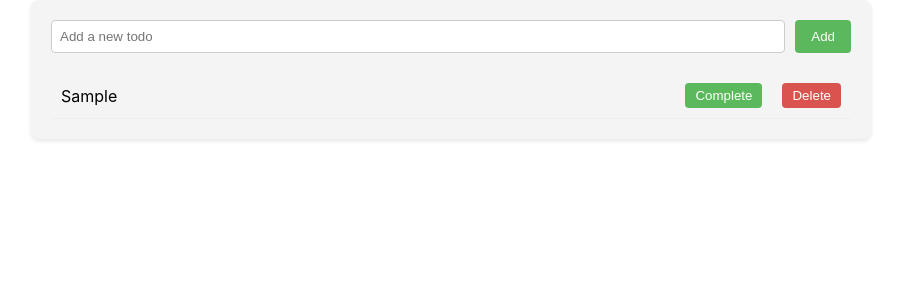
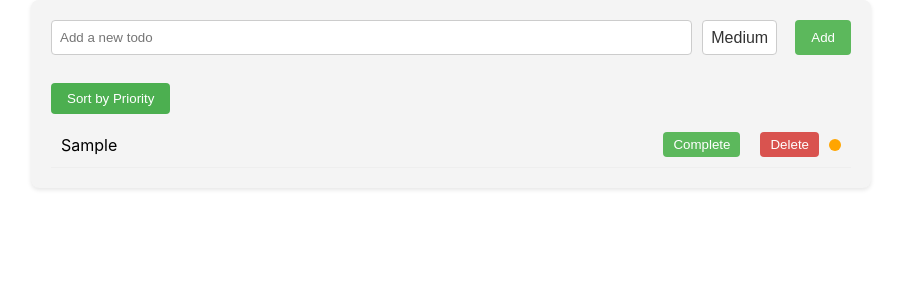
Before and after one commit to trubo4ka911/todo-list, a React (Create React App) app: page / in a window 1280 px wide. Both pictures are taken after typing "Sample" into the empty fields and a click on the button "Add". Shown: the top 300 px of the page, without its empty margins (189-1090 px from the left). Built offline with nearby package versions, Linux system fonts and the light colour scheme.

Commit message:
add sort todos

```diff
--- a/src/App.js
+++ b/src/App.js
@@ -8,13 +8,19 @@ function App() {
   const [todos, setTodos] = useState(
     JSON.parse(localStorage.getItem("todos")) || []
   );
+  const [sortOrder, setSortOrder] = useState('asc');
 
   useEffect(() => {
     localStorage.setItem("todos", JSON.stringify(todos));
   }, [todos]);
 
-  const addTodo = (text) => {
-    const newTodo = { id: Date.now(), text, completed: false };
+  const addTodo = (text, priority) => {
+    const newTodo = {
+      id: Date.now(),
+      text: text,
+      completed: false,
+      priority: priority,
+    };
     setTodos([...todos, newTodo]);
   };
 
@@ -30,9 +36,29 @@ function App() {
     setTodos(todos.filter((todo) => todo.id !== id));
   };
 
+  const sortTodosByPriority = () => {
+    // Toggle sort order between ascending and descending
+    const newSortOrder = sortOrder === 'asc' ? 'desc' : 'asc';
+    setSortOrder(newSortOrder);
+
+    const sortedTodos = [...todos].sort((a, b) => {
+      const priorities = { 'high': 3, 'medium': 2, 'low': 1 };
+      return (newSortOrder === 'asc' ? 1 : -1) * (priorities[b.priority] - priorities[a.priority]);
+    });
+    setTodos(sortedTodos);
+  };
+
+
   return (
     <div className={styles.appContainer}>
       <AddTodoForm onAdd={addTodo} />
+      {/* Include a button to sort the todos */}
+      <button
+        onClick={sortTodosByPriority}
+        className={sortOrder === 'asc' ? styles.sortAsc : styles.sortDesc}
+      >
+        Sort by Priority
+      </button>
       <TodoList todos={todos} onComplete={completeTodo} onDelete={deleteTodo} />
     </div>
   );
--- a/src/App.module.css
+++ b/src/App.module.css
@@ -6,3 +6,32 @@
   border-radius: 8px; /* rounded corners */
   box-shadow: 0 2px 4px rgba(0, 0, 0, 0.1); /* subtle shadow for depth */
 }
+.sortAsc {
+  background-color: #4CAF50; /* Green background for ascending sort */
+  color: white;
+  border: none;
+  padding: 8px 16px;
+  margin: 8px 0;
+  border-radius: 4px;
+  cursor: pointer;
+  transition: background-color 0.3s ease;
+}
+
+.sortAsc:hover {
+  background-color: #45a049; /* Darker green on hover */
+}
+
+.sortDesc {
+  background-color: #f44336; /* Red background for descending sort */
+  color: white;
+  border: none;
+  padding: 8px 16px;
+  margin: 8px 0;
+  border-radius: 4px;
+  cursor: pointer;
+  transition: background-color 0.3s ease;
+}
+
+.sortDesc:hover {
+  background-color: #da190b; /* Darker red on hover */
+}
--- a/src/components/AddTodoForm.jsx
+++ b/src/components/AddTodoForm.jsx
@@ -1,14 +1,15 @@
-import React, { useState } from 'react';
-import styles from './AddTodoForm.module.css';
+import React, { useState } from "react";
+import styles from "./AddTodoForm.module.css";
 
 function AddTodoForm({ onAdd }) {
-  const [text, setText] = useState('');
+  const [text, setText] = useState("");
+  const [priority, setPriority] = useState("medium");
 
   const handleSubmit = (e) => {
     e.preventDefault();
     if (!text.trim()) return;
-    onAdd(text);
-    setText('');
+    onAdd(text, priority);
+    setText("");
   };
 
   return (
@@ -20,7 +21,18 @@ function AddTodoForm({ onAdd }) {
         value={text}
         onChange={(e) => setText(e.target.value)}
       />
-      <button type="submit" className={styles.button}>Add</button>
+      <select
+        className={styles.prioritySelect}
+        value={priority}
+        onChange={(e) => setPriority(e.target.value)}
+      >
+        <option value="low">Low</option>
+        <option value="medium">Medium</option>
+        <option value="high">High</option>
+      </select>
+      <button type="submit" className={styles.button}>
+        Add
+      </button>
     </form>
   );
 }
--- a/src/components/AddTodoForm.module.css
+++ b/src/components/AddTodoForm.module.css
@@ -24,3 +24,29 @@
 .button:hover {
   background-color: #4cae4c;
 }
+/* select style */
+.prioritySelect {
+  padding: 8px;
+  margin-right: 8px; /* Adjust as needed for layout */
+  background-color: white;
+  border: 1px solid #ccc;
+  border-radius: 4px;
+  font-size: 1rem;
+  color: #333;
+  -webkit-appearance: none; /* Removes default styling on iOS */
+  -moz-appearance: none; /* Removes default styling on Firefox */
+  appearance: none; /* Removes default styling */
+  cursor: pointer;
+}
+
+/* Style for the option elements */
+.prioritySelect option {
+  padding: 8px;
+}
+
+/* You can also add focus and hover styles for better UX */
+.prioritySelect:hover,
+.prioritySelect:focus {
+  border-color: #888;
+  outline: none; /* Removes the default focus outline */
+}
--- a/src/components/TodoItem.jsx
+++ b/src/components/TodoItem.jsx
@@ -1,5 +1,5 @@
-import React from 'react';
-import styles from './TodoItem.module.css';
+import React from "react";
+import styles from "./TodoItem.module.css";
 
 function TodoItem({ todo, onComplete, onDelete }) {
   // Determine the class for the complete button when the todo is completed
@@ -10,7 +10,11 @@ function TodoItem({ todo, onComplete, onDelete }) {
   return (
     <div className={styles.todoItem}>
       {/* Apply the completed class to the text if the todo is marked as completed */}
-      <span className={`${styles.todoText} ${todo.completed ? styles.completed : ''}`}>
+      <span
+        className={`${styles.todoText} ${
+          todo.completed ? styles.completed : ""
+        }`}
+      >
         {todo.text}
       </span>
       <div className={styles.buttonGroup}>
@@ -18,7 +22,7 @@ function TodoItem({ todo, onComplete, onDelete }) {
           className={completeButtonClass}
           onClick={() => onComplete(todo.id)}
         >
-          {todo.completed ? 'Completed' : 'Complete'}
+          {todo.completed ? "Completed" : "Complete"}
         </button>
         <button
           className={`${styles.button} ${styles.deleteButton}`}
@@ -27,6 +31,16 @@ function TodoItem({ todo, onComplete, onDelete }) {
           Delete
         </button>
       </div>
+      <span
+        className={`${styles.priority} ${
+          todo.priority === "high"
+            ? styles.priorityHigh
+            : todo.priority === "medium"
+            ? styles.priorityMedium
+            : styles.priorityLow
+        }`}
+      >
+      </span>
     </div>
   );
 }
--- a/src/components/TodoItem.module.css
+++ b/src/components/TodoItem.module.css
@@ -49,3 +49,21 @@
   color: white;
   /* other styling */
 }
+/* Priority */
+.priority {
+  padding: 6px;
+  border-radius: 6px;
+  margin-left: 10px;
+}
+
+.priorityLow {
+  background-color: rgb(16, 245, 19);
+}
+
+.priorityMedium {
+  background-color: #ffa500;
+}
+
+.priorityHigh {
+  background-color: #ff4500;
+}
--- a/src/components/TodoList.jsx
+++ b/src/components/TodoList.jsx
@@ -1,11 +1,11 @@
 import React from 'react';
 import TodoItem from './TodoItem';
 
-function TodoList({ todos, onComplete, onDelete }) {
+function TodoList({ todos, onComplete, onDelete, onSort }) {
   return (
     <div>
       {todos.map((todo) => (
-        <TodoItem key={todo.id} todo={todo} onComplete={onComplete} onDelete={onDelete} />
+        <TodoItem key={todo.id} todo={todo} onComplete={onComplete} onDelete={onDelete} onSort={onSort} />
       ))}
     </div>
   );
```
